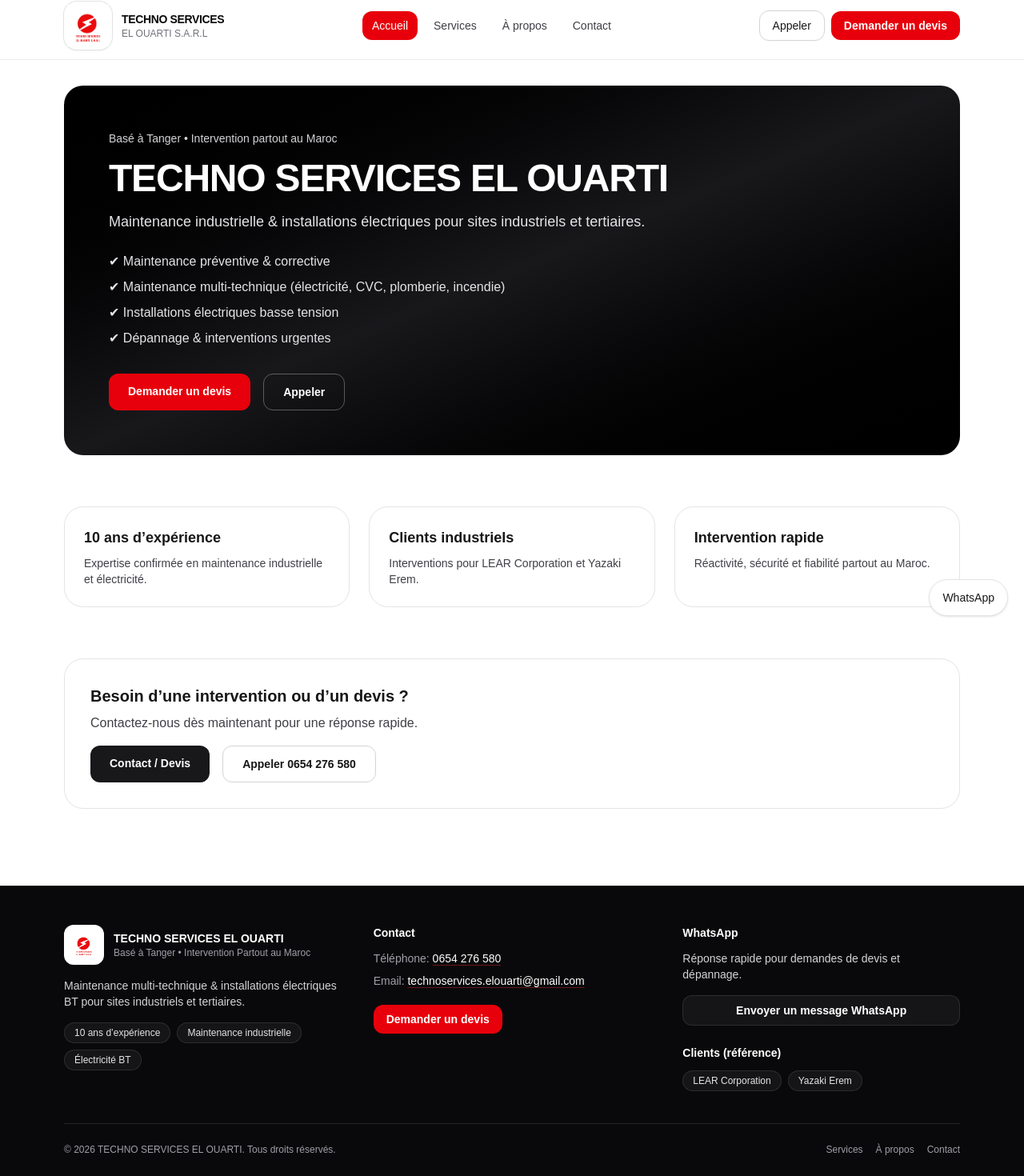
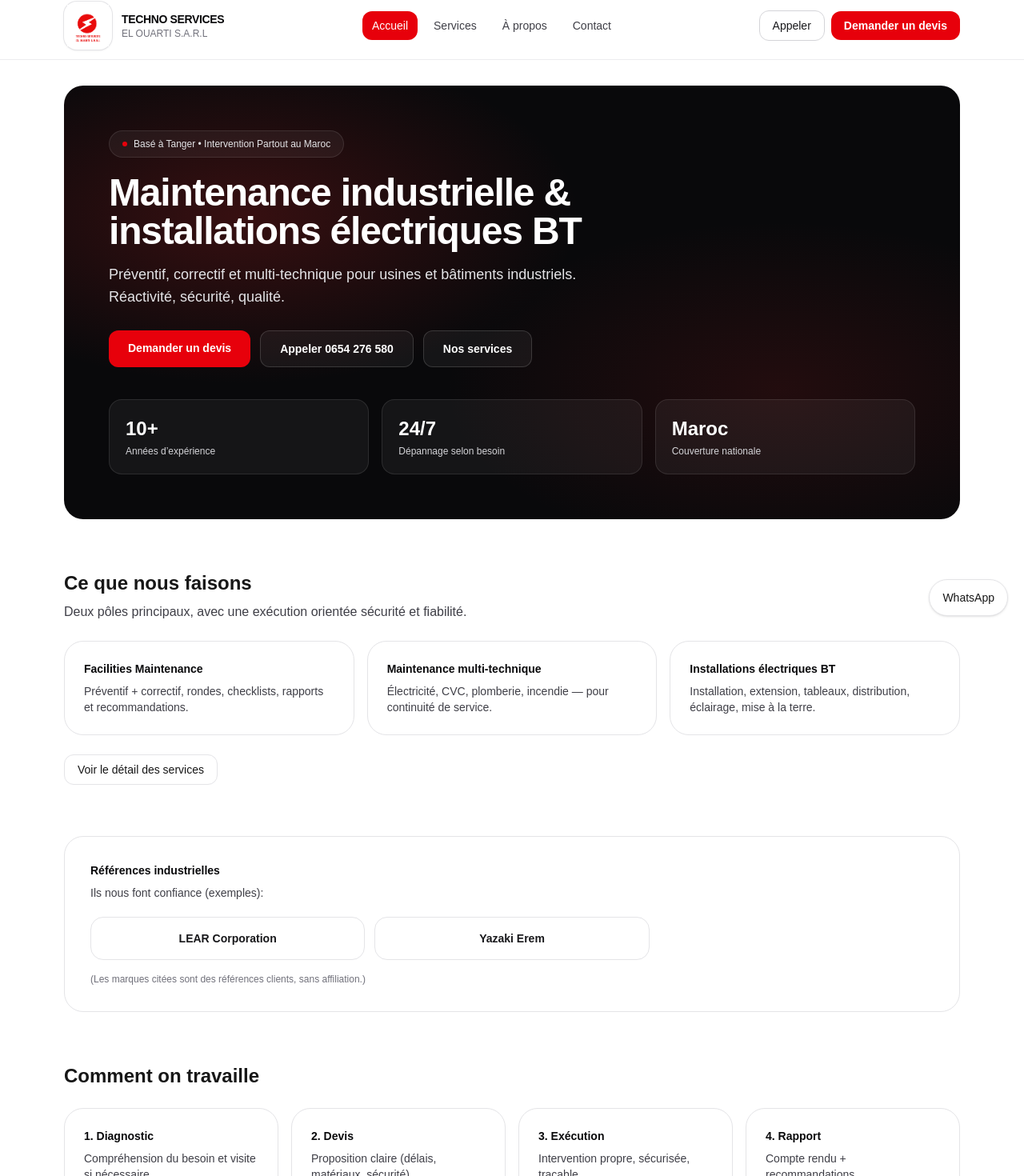
Before and after one commit to nasrroo/techno-services-el-ouarti, a Next.js app: page / in a window 1280 px wide. Shown: the part 10-1480 px from the top of the page at 80% size. Built offline with nearby package versions, Linux system fonts and the light colour scheme.

Commit message:
Redesign homepage structure

```diff
--- a/app/page.tsx
+++ b/app/page.tsx
@@ -1,100 +1,190 @@
 import Link from "next/link";
+import Image from "next/image";
 import { site } from "@/lib/site";
 
 export default function HomePage() {
   return (
     <div className="space-y-16">
-      {/* HERO SECTION */}
-      <section className="rounded-3xl bg-gradient-to-br from-black via-zinc-900 to-black p-8 md:p-14 text-white">
-        <p className="text-sm font-medium text-zinc-300">
-          Basé à {site.baseCity} • Intervention partout au Maroc
-        </p>
+      {/* HERO */}
+      <section className="relative overflow-hidden rounded-3xl bg-zinc-950 text-white">
+        {/* subtle red glow */}
+        <div
+          className="absolute inset-0"
+          style={{
+            background:
+              "radial-gradient(700px 350px at 20% 30%, rgba(220,38,38,0.22), transparent 60%), radial-gradient(700px 350px at 80% 70%, rgba(220,38,38,0.12), transparent 60%)",
+          }}
+        />
+        <div className="relative p-8 md:p-14">
+          <div className="inline-flex items-center gap-2 rounded-full border border-white/10 bg-white/5 px-4 py-2 text-xs text-zinc-200">
+            <span className="h-1.5 w-1.5 rounded-full bg-red-600" />
+            Basé à {site.baseCity} • Intervention {site.coverage}
+          </div>
 
-        <h1 className="mt-4 text-3xl font-extrabold tracking-tight md:text-5xl">
-          TECHNO SERVICES EL OUARTI
-        </h1>
+          <h1 className="mt-5 max-w-3xl text-3xl font-extrabold tracking-tight md:text-5xl">
+            Maintenance industrielle & installations électriques BT
+          </h1>
 
-        <p className="mt-4 max-w-2xl text-lg text-zinc-200">
-          Maintenance industrielle & installations électriques pour sites
-          industriels et tertiaires.
-        </p>
+          <p className="mt-4 max-w-2xl text-base text-zinc-200 md:text-lg">
+            Préventif, correctif et multi-technique pour usines et bâtiments
+            industriels. Réactivité, sécurité, qualité.
+          </p>
 
-        <div className="mt-6 grid max-w-2xl gap-2 text-zinc-200">
-          <span>✔ Maintenance préventive & corrective</span>
-          <span>
-            ✔ Maintenance multi-technique (électricité, CVC, plomberie,
-            incendie)
-          </span>
-          <span>✔ Installations électriques basse tension</span>
-          <span>✔ Dépannage & interventions urgentes</span>
-        </div>
+          <div className="mt-7 flex flex-wrap gap-3">
+            <Link
+              href="/contact"
+              className="rounded-xl bg-red-600 px-6 py-3 text-sm font-semibold text-white hover:bg-red-700"
+            >
+              Demander un devis
+            </Link>
+            <a
+              href={`tel:${site.phoneRaw}`}
+              className="rounded-xl border border-white/15 bg-white/5 px-6 py-3 text-sm font-semibold text-white hover:bg-white/10"
+            >
+              Appeler {site.phoneDisplay}
+            </a>
+            <Link
+              href="/services"
+              className="rounded-xl border border-white/15 bg-white/5 px-6 py-3 text-sm font-semibold text-white hover:bg-white/10"
+            >
+              Nos services
+            </Link>
+          </div>
 
-        <div className="mt-8 flex flex-wrap gap-4">
-          <Link
-            href="/contact"
-            className="rounded-xl bg-red-600 px-6 py-3 text-sm font-semibold text-white hover:bg-red-700"
-          >
-            Demander un devis
-          </Link>
-
-          <a
-            href={`tel:${site.phoneRaw}`}
-            className="rounded-xl border border-white/30 px-6 py-3 text-sm font-semibold hover:bg-white/10"
-          >
-            Appeler
-          </a>
+          {/* Stats */}
+          <div className="mt-10 grid gap-4 md:grid-cols-3">
+            <div className="rounded-2xl border border-white/10 bg-white/5 p-5">
+              <div className="text-2xl font-bold">{site.experienceYears}+</div>
+              <div className="mt-1 text-xs text-zinc-300">Années d’expérience</div>
+            </div>
+            <div className="rounded-2xl border border-white/10 bg-white/5 p-5">
+              <div className="text-2xl font-bold">24/7</div>
+              <div className="mt-1 text-xs text-zinc-300">Dépannage selon besoin</div>
+            </div>
+            <div className="rounded-2xl border border-white/10 bg-white/5 p-5">
+              <div className="text-2xl font-bold">Maroc</div>
+              <div className="mt-1 text-xs text-zinc-300">Couverture nationale</div>
+            </div>
+          </div>
         </div>
       </section>
 
-      {/* WHY US */}
-      <section className="grid gap-6 md:grid-cols-3">
-        {[
-          {
-            title: "10 ans d’expérience",
-            text: "Expertise confirmée en maintenance industrielle et électricité.",
-          },
-          {
-            title: "Clients industriels",
-            text: "Interventions pour LEAR Corporation et Yazaki Erem.",
-          },
-          {
-            title: "Intervention rapide",
-            text: "Réactivité, sécurité et fiabilité partout au Maroc.",
-          },
-        ].map((item) => (
-          <div
-            key={item.title}
-            className="rounded-3xl border border-zinc-200 p-6"
+      {/* SERVICES (tiles) */}
+      <section className="space-y-6">
+        <div>
+          <h2 className="text-2xl font-semibold">Ce que nous faisons</h2>
+          <p className="mt-2 text-zinc-700">
+            Deux pôles principaux, avec une exécution orientée sécurité et fiabilité.
+          </p>
+        </div>
+
+        <div className="grid gap-4 md:grid-cols-3">
+          <div className="rounded-3xl border border-zinc-200 p-6">
+            <div className="text-sm font-semibold text-zinc-950">
+              Facilities Maintenance
+            </div>
+            <p className="mt-2 text-sm text-zinc-700">
+              Préventif + correctif, rondes, checklists, rapports et recommandations.
+            </p>
+          </div>
+
+          <div className="rounded-3xl border border-zinc-200 p-6">
+            <div className="text-sm font-semibold text-zinc-950">
+              Maintenance multi-technique
+            </div>
+            <p className="mt-2 text-sm text-zinc-700">
+              Électricité, CVC, plomberie, incendie — pour continuité de service.
+            </p>
+          </div>
+
+          <div className="rounded-3xl border border-zinc-200 p-6">
+            <div className="text-sm font-semibold text-zinc-950">
+              Installations électriques BT
+            </div>
+            <p className="mt-2 text-sm text-zinc-700">
+              Installation, extension, tableaux, distribution, éclairage, mise à la terre.
+            </p>
+          </div>
+        </div>
+
+        <div>
+          <Link
+            href="/services"
+            className="inline-flex rounded-xl border border-zinc-200 px-4 py-2 text-sm font-medium hover:bg-zinc-50"
           >
-            <div className="text-lg font-semibold">{item.title}</div>
-            <p className="mt-2 text-sm text-zinc-700">{item.text}</p>
-          </div>
-        ))}
+            Voir le détail des services
+          </Link>
+        </div>
+      </section>
+
+      {/* CLIENTS */}
+      <section className="rounded-3xl border border-zinc-200 p-8">
+        <div className="text-sm font-semibold text-zinc-950">
+          Références industrielles
+        </div>
+        <p className="mt-2 text-sm text-zinc-700">
+          Ils nous font confiance (exemples):
+        </p>
+
+        <div className="mt-5 grid gap-3 md:grid-cols-3">
+          {site.clients.map((c) => (
+            <div
+              key={c}
+              className="rounded-2xl border border-zinc-200 bg-white p-4 text-center text-sm font-semibold text-zinc-900"
+            >
+              {c}
+            </div>
+          ))}
+        </div>
+
+        <p className="mt-4 text-xs text-zinc-500">
+          (Les marques citées sont des références clients, sans affiliation.)
+        </p>
+      </section>
+
+      {/* PROCESS */}
+      <section className="space-y-6">
+        <h2 className="text-2xl font-semibold">Comment on travaille</h2>
+
+        <div className="grid gap-4 md:grid-cols-4">
+          {[
+            { t: "1. Diagnostic", d: "Compréhension du besoin et visite si nécessaire." },
+            { t: "2. Devis", d: "Proposition claire (délais, matériaux, sécurité)." },
+            { t: "3. Exécution", d: "Intervention propre, sécurisée, traçable." },
+            { t: "4. Rapport", d: "Compte rendu + recommandations." },
+          ].map((s) => (
+            <div key={s.t} className="rounded-3xl border border-zinc-200 p-6">
+              <div className="text-sm font-semibold text-zinc-950">{s.t}</div>
+              <p className="mt-2 text-sm text-zinc-700">{s.d}</p>
+            </div>
+          ))}
+        </div>
       </section>
 
       {/* CTA */}
-      <section className="rounded-3xl border border-zinc-200 p-8">
-        <h2 className="text-xl font-semibold">
-          Besoin d’une intervention ou d’un devis ?
-        </h2>
-        <p className="mt-2 text-zinc-700">
-          Contactez-nous dès maintenant pour une réponse rapide.
-        </p>
+      <section className="rounded-3xl bg-zinc-950 p-8 text-white md:p-10">
+        <div className="flex flex-col gap-4 md:flex-row md:items-center md:justify-between">
+          <div>
+            <h2 className="text-xl font-semibold">Besoin d’un devis ?</h2>
+            <p className="mt-2 text-sm text-zinc-200">
+              Maintenance ou installation électrique — réponse rapide.
+            </p>
+          </div>
 
-        <div className="mt-4 flex flex-wrap gap-4">
-          <Link
-            href="/contact"
-            className="rounded-xl bg-zinc-900 px-6 py-3 text-sm font-semibold text-white hover:bg-zinc-800"
-          >
-            Contact / Devis
-          </Link>
-
-          <a
-            href={`tel:${site.phoneRaw}`}
-            className="rounded-xl border border-zinc-300 px-6 py-3 text-sm font-semibold hover:bg-zinc-50"
-          >
-            Appeler {site.phoneDisplay}
-          </a>
+          <div className="flex flex-wrap gap-3">
+            <Link
+              href="/contact"
+              className="rounded-xl bg-red-600 px-6 py-3 text-sm font-semibold text-white hover:bg-red-700"
+            >
+              Contact / Devis
+            </Link>
+            <a
+              href={`tel:${site.phoneRaw}`}
+              className="rounded-xl border border-white/15 bg-white/5 px-6 py-3 text-sm font-semibold text-white hover:bg-white/10"
+            >
+              Appeler
+            </a>
+          </div>
         </div>
       </section>
     </div>
```
